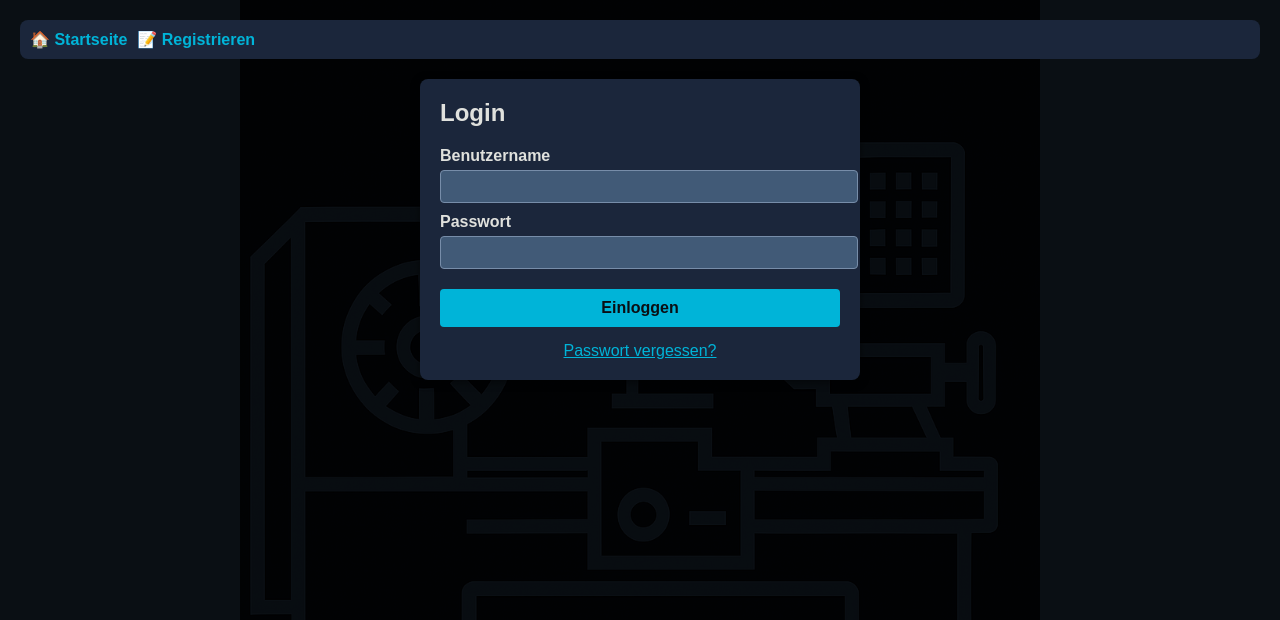
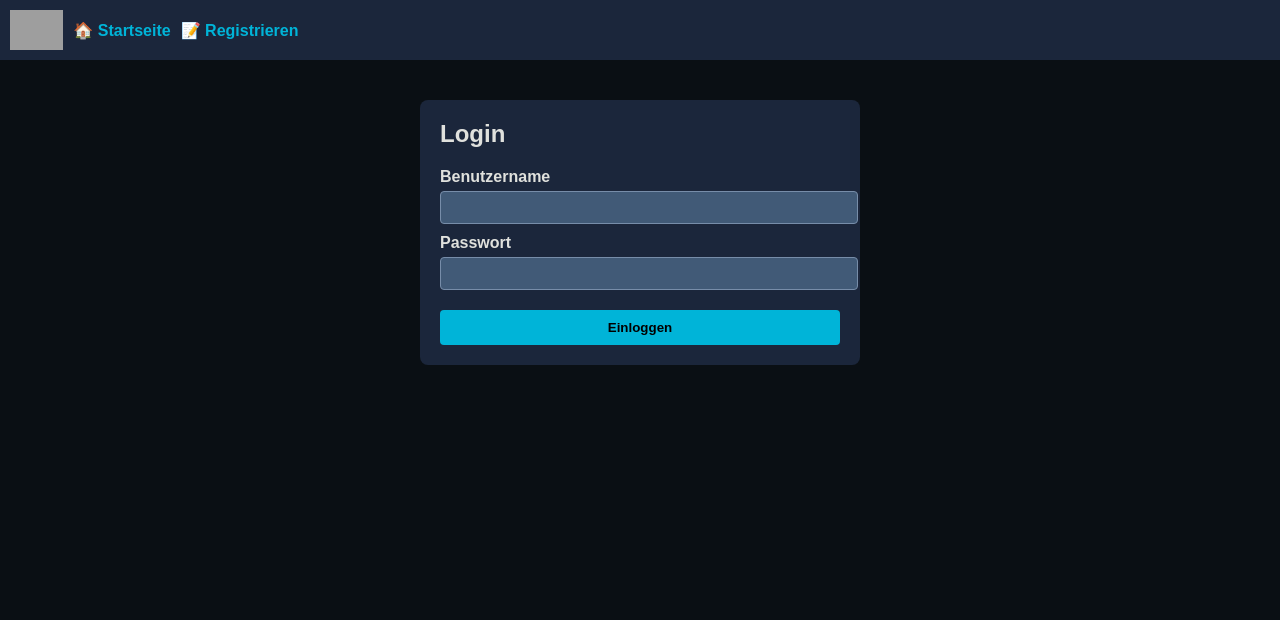
Before and after one commit to peter-pan08/Zerspanungsrechner, a PHP site: page /login.php in a window 1280 px wide. Shown: the top 620 px of the page. Run offline with PHP 8.4, Linux system fonts and the light colour scheme; grey boxes are pictures that could not be loaded.

Commit message:
Änderung Anzeig

```diff
--- a/login.php
+++ b/login.php
@@ -1,16 +1,15 @@
 <?php
 require 'config.php';
-
-// Session starten
 session_start();
 
-// Bereits eingeloggt? Dann weiter zur Zerspanung
+// Bereits eingeloggt? Dann weiter zur Zerspanung (HTML-Datei)
 if (isset($_SESSION['user_id'])) {
-    header('Location: zerspanung.php');
+    header('Location: zerspanung.html');
     exit;
 }
 
 $error = '';
+$username = '';
 
 if ($_SERVER['REQUEST_METHOD'] === 'POST') {
     $username = trim($_POST['username'] ?? '');
@@ -19,21 +18,25 @@ if ($_SERVER['REQUEST_METHOD'] === 'POST') {
     if ($username === '' || $password === '') {
         $error = 'Bitte Benutzername und Passwort eingeben.';
     } else {
-        // Mit Datenbank verbinden
         $mysqli = new mysqli(DB_HOST, DB_USER, DB_PASS, DB_NAME);
         if ($mysqli->connect_errno) {
-            $error = 'Fehler bei der Datenbankverbindung: ' . $mysqli->connect_error;
+            $error = 'Fehler bei der Datenbankverbindung.';
         } else {
-            $stmt = $mysqli->prepare("SELECT id, password_hash, rolle FROM users WHERE username = ? LIMIT 1");
+            $stmt = $mysqli->prepare(
+                "SELECT id, password_hash, rolle
+                   FROM users
+                  WHERE username = ?
+                  LIMIT 1"
+            );
             $stmt->bind_param('s', $username);
             $stmt->execute();
             $stmt->bind_result($id, $hash, $rolle);
+
             if ($stmt->fetch() && password_verify($password, $hash)) {
-                // Credentials korrekt
-                $_SESSION['user_id'] = $id;
-                $_SESSION['username'] = $username;
-                $_SESSION['rolle'] = $rolle;
-                header('Location: zerspanung.php');
+                $_SESSION['user_id']   = $id;
+                $_SESSION['username']  = $username;
+                $_SESSION['rolle']     = $rolle;
+                header('Location: zerspanung.html');
                 exit;
             } else {
                 $error = 'Ungültiger Benutzername oder Passwort.';
@@ -47,75 +50,73 @@ if ($_SERVER['REQUEST_METHOD'] === 'POST') {
 <html lang="de">
 <head>
   <meta charset="UTF-8">
-  <title>Login</title>
+  <title>Login | Zerspanungsrechner</title>
   <meta name="viewport" content="width=device-width, initial-scale=1.0">
   <style>
     body {
       font-family: sans-serif;
-      margin: 20px;
-      background-color: #0a0f14;
+      margin: 0;
+      background: #0a0f14;
       color: #e0e1dd;
-      background-image: url('A_digital_vector_illustration_depicts_a_CNC_lathe_.png');
-      background-repeat: no-repeat;
-      background-size: contain;
-      background-position: center center;
-      background-attachment: fixed;
-      background-blend-mode: multiply;
     }
+    /* Header-Navigation */
     .top-nav {
       background: #1b263b;
       padding: 10px;
-      margin-bottom: 20px;
-      border-radius: 8px;
       display: flex;
-      flex-wrap: wrap;
+      align-items: center;
       gap: 10px;
+    }
+    .top-nav img.logo {
+      height: 40px;
+      width: auto;
     }
     .top-nav a {
       color: #00b4d8;
       text-decoration: none;
       font-weight: bold;
     }
-    .top-nav a:hover { text-decoration: underline; }
-    main {
+    .top-nav a:hover {
+      text-decoration: underline;
+    }
+    /* Login-Box */
+    .login-box {
       max-width: 400px;
-      margin: auto;
+      margin: 40px auto;
       background: #1b263b;
       padding: 20px;
       border-radius: 8px;
-      box-shadow: 0 2px 8px rgba(0,0,0,0.5);
     }
-    h2 {
+    .login-box h2 {
       margin-top: 0;
       color: #e0e1dd;
     }
-    label {
+    .login-box label {
       display: block;
       margin-top: 10px;
       font-weight: bold;
     }
-    input {
+    .login-box input {
       width: 100%;
       padding: 8px;
       margin-top: 5px;
       background: #415a77;
+      border: 1px solid #778da9;
       color: #e0e1dd;
-      border: 1px solid #778da9;
       border-radius: 4px;
     }
-    button {
+    .login-box button {
       width: 100%;
       padding: 10px;
       margin-top: 20px;
       background: #00b4d8;
-      color: #0a0f14;
       border: none;
-      font-size: 1em;
       font-weight: bold;
+      color: #000;
       border-radius: 4px;
       cursor: pointer;
     }
-    button:hover {
+    .login-box button:hover {
       background: #0096c7;
     }
     .error {
@@ -123,35 +124,29 @@ if ($_SERVER['REQUEST_METHOD'] === 'POST') {
       font-weight: bold;
       margin-bottom: 10px;
     }
-    a.action-link {
-      display: block;
-      text-align: center;
-      margin-top: 15px;
-      color: #00b4d8;
-    }
   </style>
 </head>
 <body>
   <div class="top-nav">
-    <a href="index.php">🏠 Startseite</a>
+    <img src="dryba_logo_100.svg" alt="Dryba Logo" class="logo">
+    <a href="index.html">🏠 Startseite</a>
     <a href="register.php">📝 Registrieren</a>
   </div>
 
-  <main>
+  <div class="login-box">
     <h2>Login</h2>
     <?php if ($error): ?>
       <p class="error"><?= htmlspecialchars($error) ?></p>
     <?php endif ?>
     <form method="post" action="login.php">
       <label for="username">Benutzername</label>
-      <input type="text" id="username" name="username" value="<?= htmlspecialchars($username ?? '') ?>" required>
+      <input type="text" id="username" name="username" value="<?= htmlspecialchars($username) ?>" required>
 
       <label for="password">Passwort</label>
       <input type="password" id="password" name="password" required>
 
       <button type="submit">Einloggen</button>
     </form>
-    <a class="action-link" href="login.php?forgot=1">Passwort vergessen?</a>
-  </main>
+  </div>
 </body>
 </html>
```
